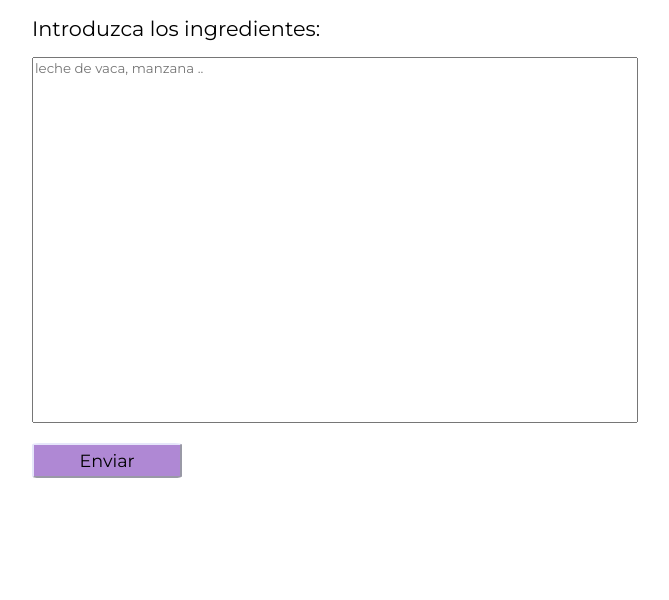
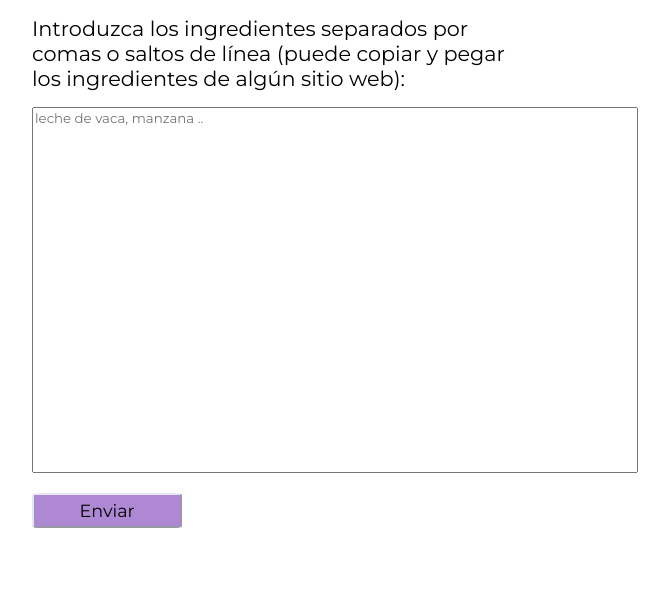
Before and after one commit to jr2bg/fodmaps, a Flask app: page / in a window 1280 px wide. Shown: the part 75-675 px from the top of the page, without its empty margins (358-1027 px from the left). Run offline with Flask 2, Linux system fonts and the light colour scheme; some libraries are stand-ins or nearby versions.

Commit message:
Add input requirements to textlabel

```diff
--- a/templates/index.html
+++ b/templates/index.html
@@ -23,7 +23,7 @@
     <main>
       <div id="ingredients-div">
         <form action="{{ url_for('submit') }}" method="post">
-            <label>Introduzca los ingredientes:</label>
+            <label>Introduzca los ingredientes separados por comas o saltos de línea (puede copiar y pegar los ingredientes de algún sitio web):</label>
             <textarea id="ingredients" name="ingredients" placeholder="leche de vaca, manzana .." required ></textarea>
             <input type="submit" value="Enviar" />
         </form>
```
